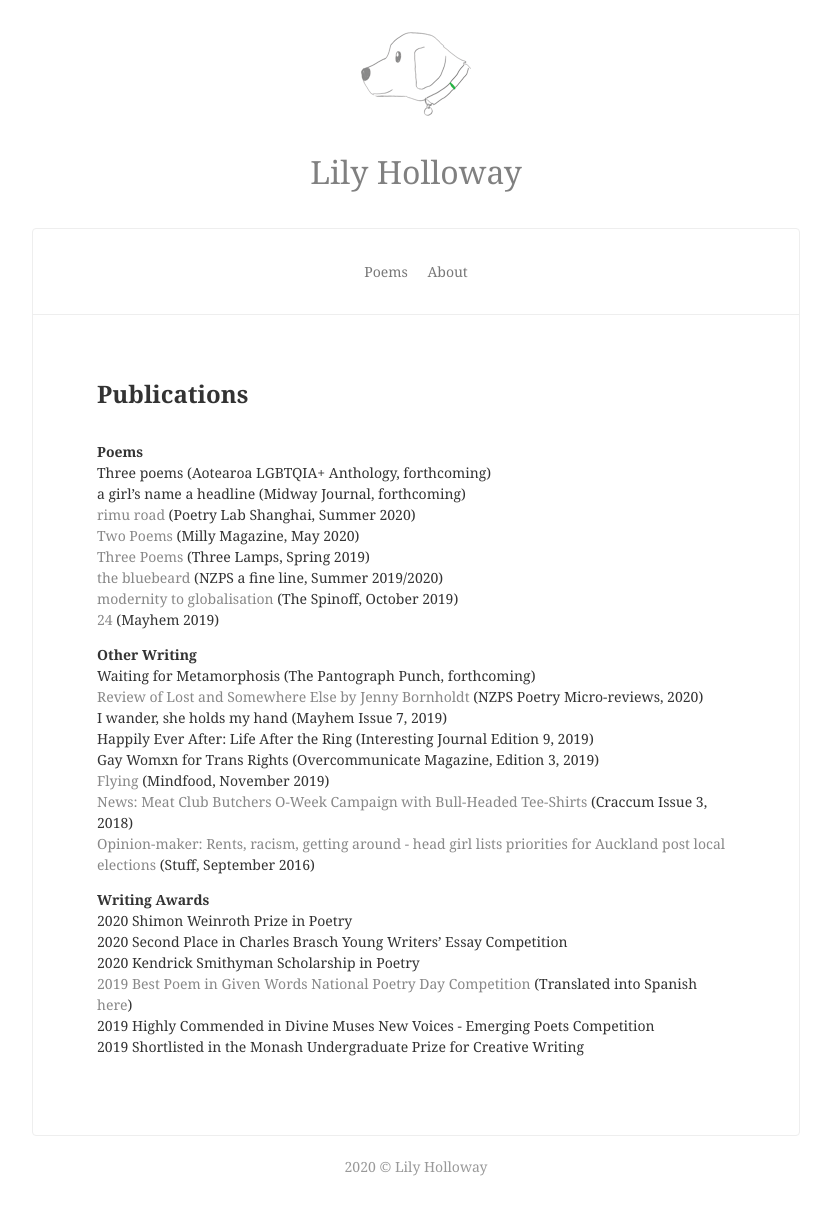
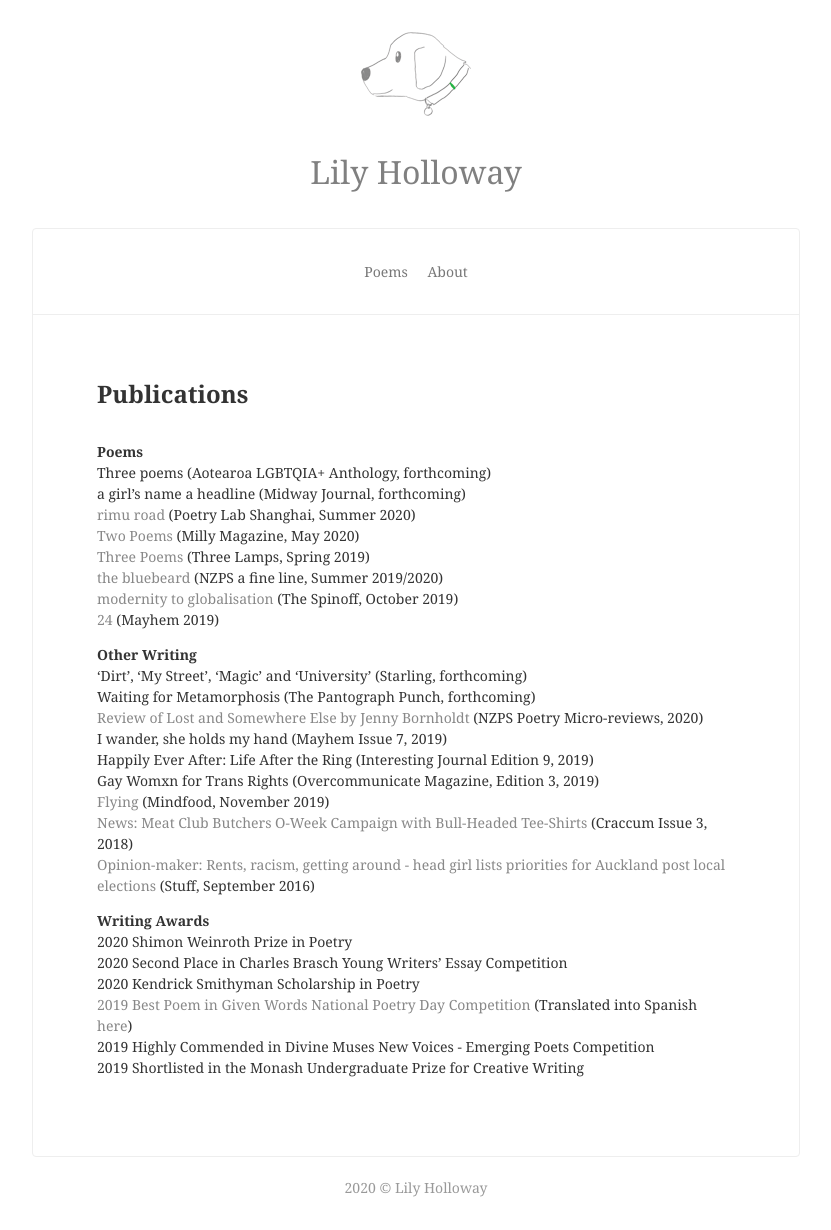
Before and after one commit to lilyholloway/lilyholloway.github.io, a Jekyll site: the page built from cv.md, in a window 1280 px wide. Shown: the whole page, without its empty margins (224-1055 px from the left). Built offline with Jekyll 4.4.1, drawn with Linux system fonts in a browser that asks for light colours; nearby versions of some CDN libraries; before the commit the page ends 1209 px from its top, so only the background shows below that.

Commit message:
Update cv.md

```diff
--- a/cv.md
+++ b/cv.md
@@ -15,6 +15,7 @@ a girl's name a headline (Midway Journal, forthcoming)<br>
 <a href="https://lilyholloway.co.nz/posts/24">24</a> (Mayhem 2019)<br>
 
 <b>Other Writing</b><br>
+'Dirt', 'My Street', 'Magic' and 'University' (Starling, forthcoming)<br>
 Waiting for Metamorphosis (The Pantograph Punch, forthcoming)<br>
 <a href="https://poetrysociety.org.nz/lost-and-somewhere-else-by-jenny-bornholdt/">Review of Lost and Somewhere Else by Jenny Bornholdt</a> (NZPS Poetry Micro-reviews, 2020) <br>
 I wander, she holds my hand (Mayhem Issue 7, 2019)<br>
```
